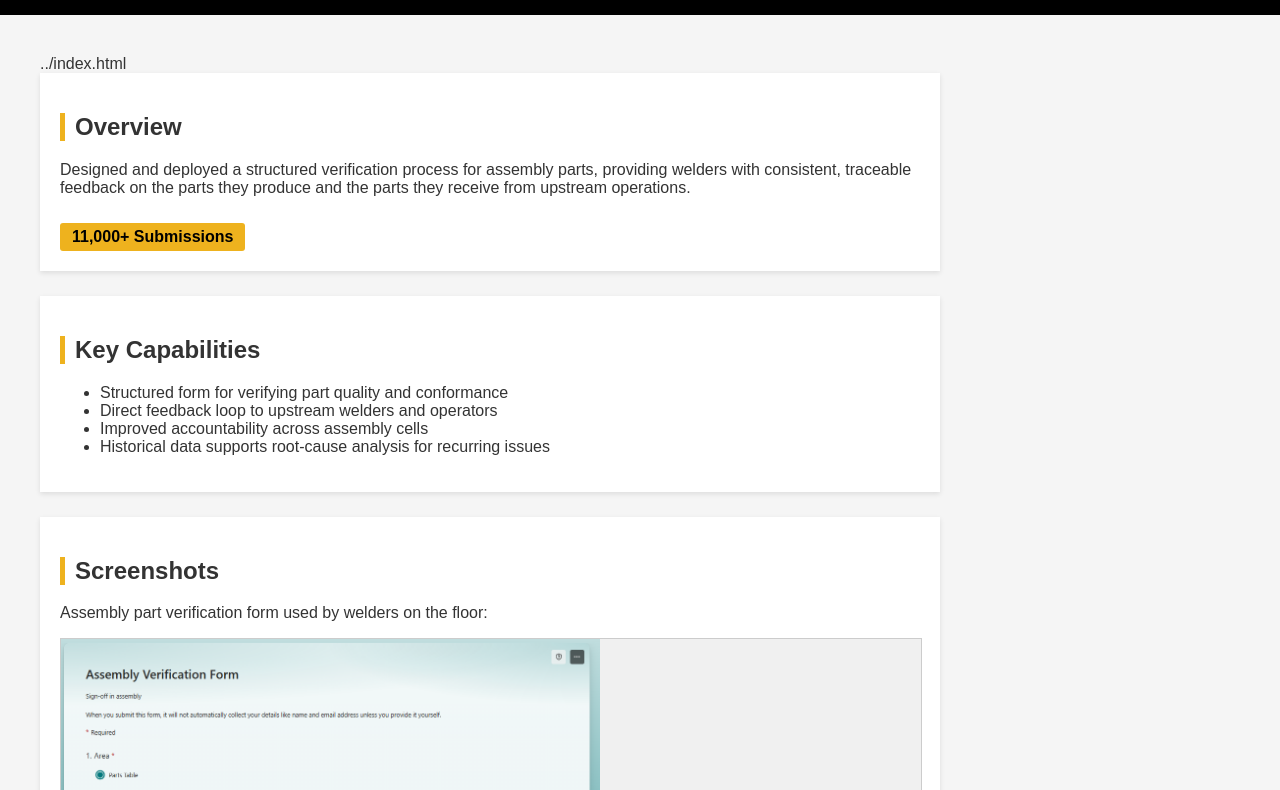
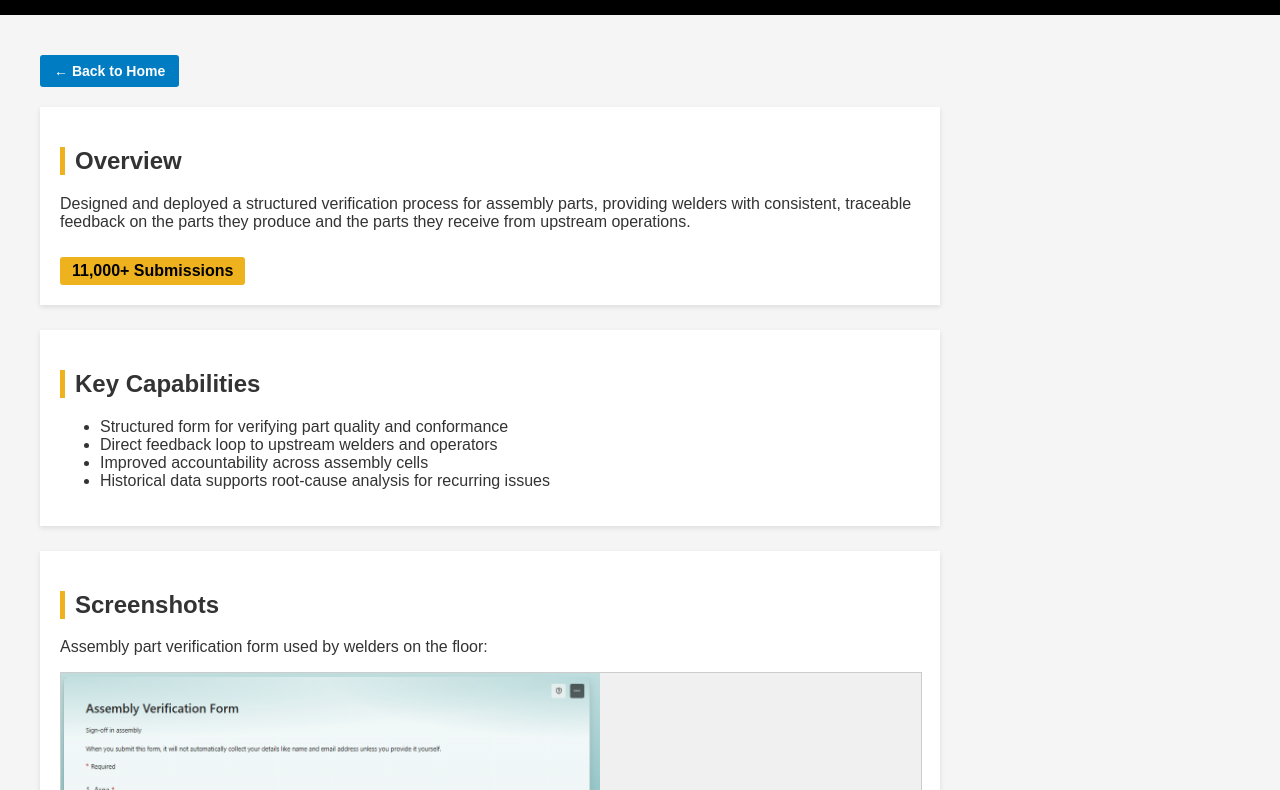
Before and after one commit to KnuckleSammich/Altec_AI_COE, a plain HTML site: page projects/assembly-verification.html in a window 1280 px wide. Shown: the part 82-872 px from the top of the page. Drawn offline with Linux system fonts and the light colour scheme.

Commit message:
Update assembly-verification.html

```diff
--- a/projects/assembly-verification.html
+++ b/projects/assembly-verification.html
@@ -9,7 +9,8 @@ header h1 { margin: 0; }
 .container { padding: 40px; max-width: 900px; margin: 0; }
 h2 { border-left: 5px solid #EEB21E; padding-left: 10px; }
 .screenshot { width: 100%; height: 400px; background-size: contain; background-repeat: no-repeat; background-position: left center; background-color: #f0f0f0; border: 1px solid #ccc; margin-top: 15px; }
-.back-link { display: inline-block; margin-bottom: 20px; color: #007CC3; font-weight: bold; text-decoration: none; }
+.back-link { display: inline-block; margin-bottom: 20px; padding: 8px 14px; background-color: #007CC3; color: white; font-weight: bold; border: none; border-radius: 3px; cursor: pointer; font-size: 14px; }
+.back-link:hover { background-color: #005a8c; }
 .section { background-color: white; padding: 20px; margin-bottom: 25px; box-shadow: 0px 2px 5px rgba(0,0,0,0.1); }
 .metric { display: inline-block; background-color: #EEB21E; color: #000; font-weight: bold; padding: 5px 12px; border-radius: 3px; margin-top: 10px; }
 footer { text-align: center; padding: 20px; background-color: #000000; color: white; margin-top: 40px; }
@@ -23,7 +24,7 @@ footer { text-align: center; padding: 20px; background-color: #000000; color: wh
 
 <div class="container">
 
-  ../index.html
+  <button class="back-link" onclick="window.location.href='../index.html'">← Back to Home</button>
 
   <div class="section">
     <h2>Overview</h2>
```
